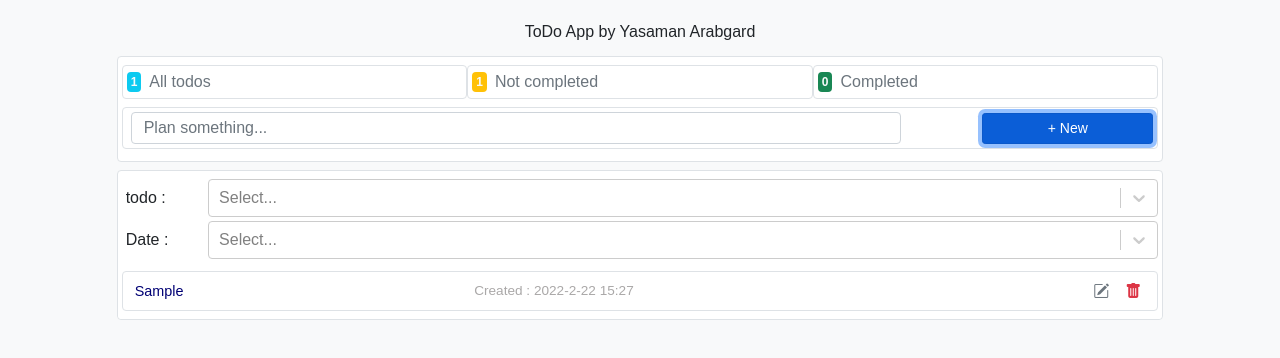
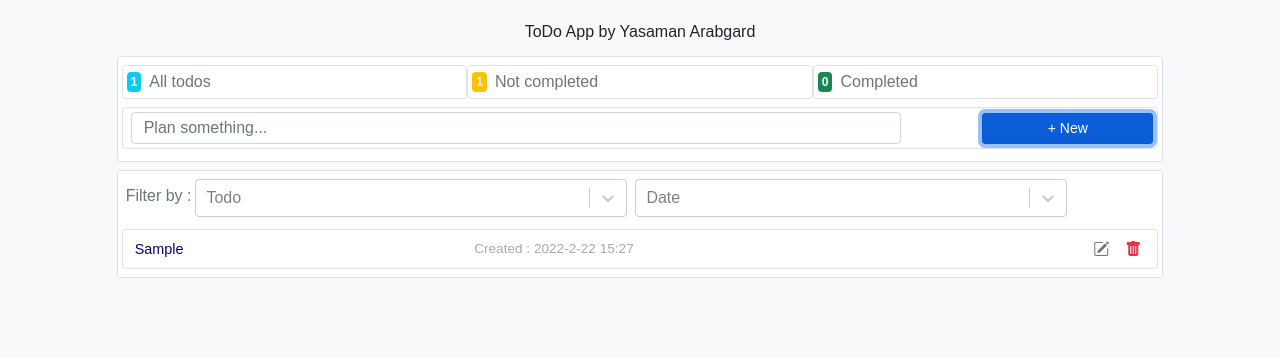
Before and after one commit to YasamanKarimArabgard/ToDoApp-react.js, a React (Create React App) app: page / in a window 1280 px wide. Both pictures are taken after typing "Sample" into the empty fields and a click on the button "+ New". Shown: the top 358 px of the page. Built offline with nearby package versions, Linux system fonts and the light colour scheme.

Commit message:
change filter styles

```diff
--- a/src/Components/Filter/Filter.jsx
+++ b/src/Components/Filter/Filter.jsx
@@ -65,7 +65,8 @@ const Filter = ({ setFilteredTodos, todos }) => {
             {
                 todos.length == 0 ?
                     null :
-                    <div className='col-12 col-sm-12 d-flex flex-wrap justify-content-between pt-1 px-1'>
+                    <div className='col-12 col-sm-12 d-flex flex-wrap flex-sm-nowrap align-items-center pt-1 px-1'>
+                    <h5 className='mx-1 text-secondary d-none d-sm-block'>Filter by : </h5>
                         <FilterTodo
                             onChange={selectTodoHandler}
                             selectedOption={selectedOption} />
--- a/src/Components/Filter/FilterDate/FilterDate.jsx
+++ b/src/Components/Filter/FilterDate/FilterDate.jsx
@@ -1,4 +1,3 @@
-import React from 'react';
 import Select from 'react-select';
 // import ".././Fiter.css"
 
@@ -11,13 +10,13 @@ const options = [
 const FilterDate = ({ selectedDate, onChange }) => {
 
     return (
-        <div className='col-6 col-sm-12 mt-1 d-flex align-items-center justify-content-between'>
-            <p className='filter-label px-1'>Date :</p>
+        <div className='col-12 col-sm-5 mt-1 d-flex align-items-center justify-content-between mx-sm-2'>
             <Select
-                className='col-8 col-sm-11'
+                className='w-100'
                 options={options}
                 value={selectedDate}
-                onChange={onChange} />
+                onChange={onChange}
+                placeholder='Date' />
         </div>
     );
 };
--- a/src/Components/Filter/FilterTodo/FilterTodo.jsx
+++ b/src/Components/Filter/FilterTodo/FilterTodo.jsx
@@ -11,13 +11,13 @@ const options = [
 const FilterTodo = ({ selectedOption, onChange }) => {
 
     return (
-        <div className='col-6 col-sm-12 mt-1 d-flex align-items-center justify-content-between'>
-            <p className='filter-label px-1'>todo :</p>
+        <div className='col-12 col-sm-5 mt-1 d-flex align-items-center justify-content-between'>
             <Select
-                className='col-8 col-sm-11'
+                className='w-100'
                 value={selectedOption}
                 onChange={onChange}
-                options={options} />
+                options={options}
+                placeholder='Todo' />
         </div>
     );
 };
```
